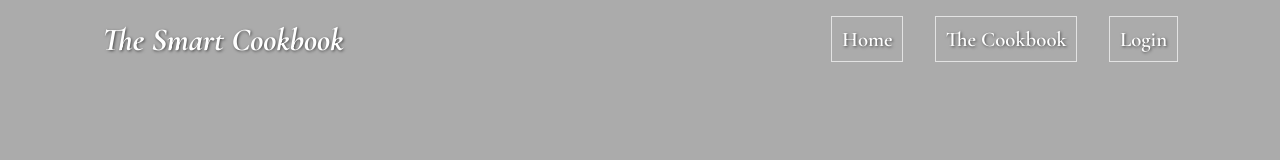
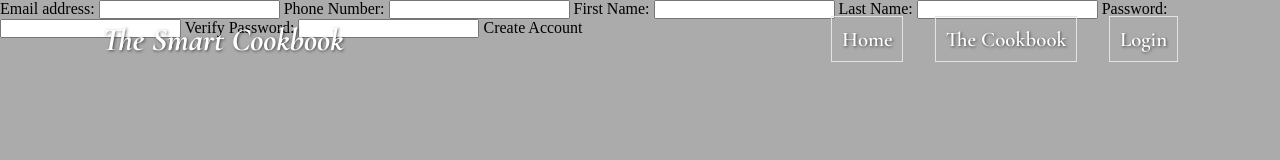
Before and after one commit to AlixMcGill/The-Smart-Cookbook, a website: page public/HTML/createAccount.html in a window 1280 px wide. Drawn offline with nearby package versions, Linux system fonts and the light colour scheme.

Commit message:
Account creation form

```diff
--- a/public/HTML/createAccount.html
+++ b/public/HTML/createAccount.html
@@ -16,5 +16,30 @@
             <a class="nav-item" href="./login.html">Login</a>
         </nav>
     </header>
+    <main>
+        <article class="account-creation">
+            <form action="">
+                <label for="email">Email address:</label>
+                <input id="email" type="text">
+
+                <label for="phoneNumber">Phone Number:</label>
+                <input id="phoneNumber" type="text">
+
+                <label for="firstName">First Name:</label>
+                <input id="firstName" type="text">
+
+                <label for="lastName">Last Name:</label>
+                <input id="lastName" type="text">
+
+                <label for="password">Password:</label>
+                <input id="password" type="text">
+
+                <label for="verifyPassword">Verify Password:</label>
+                <input id="verifyPassword" type="text">
+
+                <input type="submit" value="Create Account">
+            </form>
+        </article>
+    </main>
 </body>
 </html>
```
Also changed, not shown: public/HTML/login.html (+2 -0 lines).
